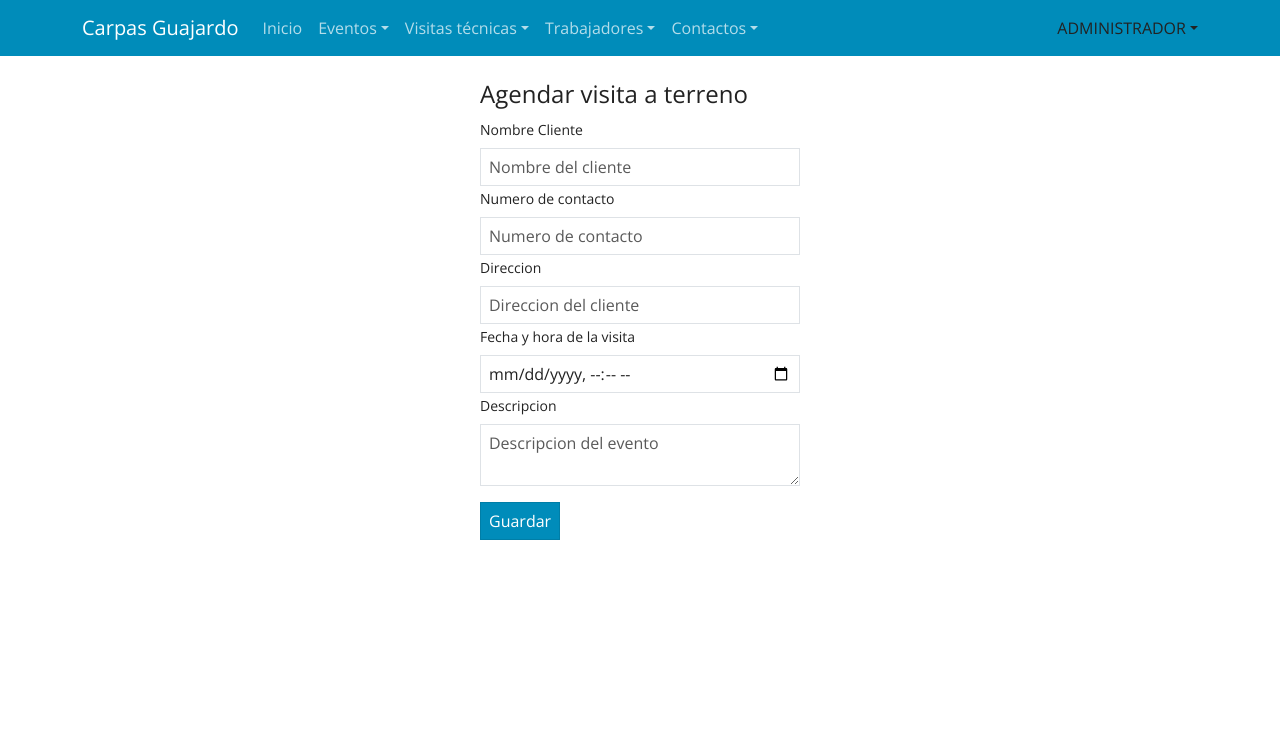
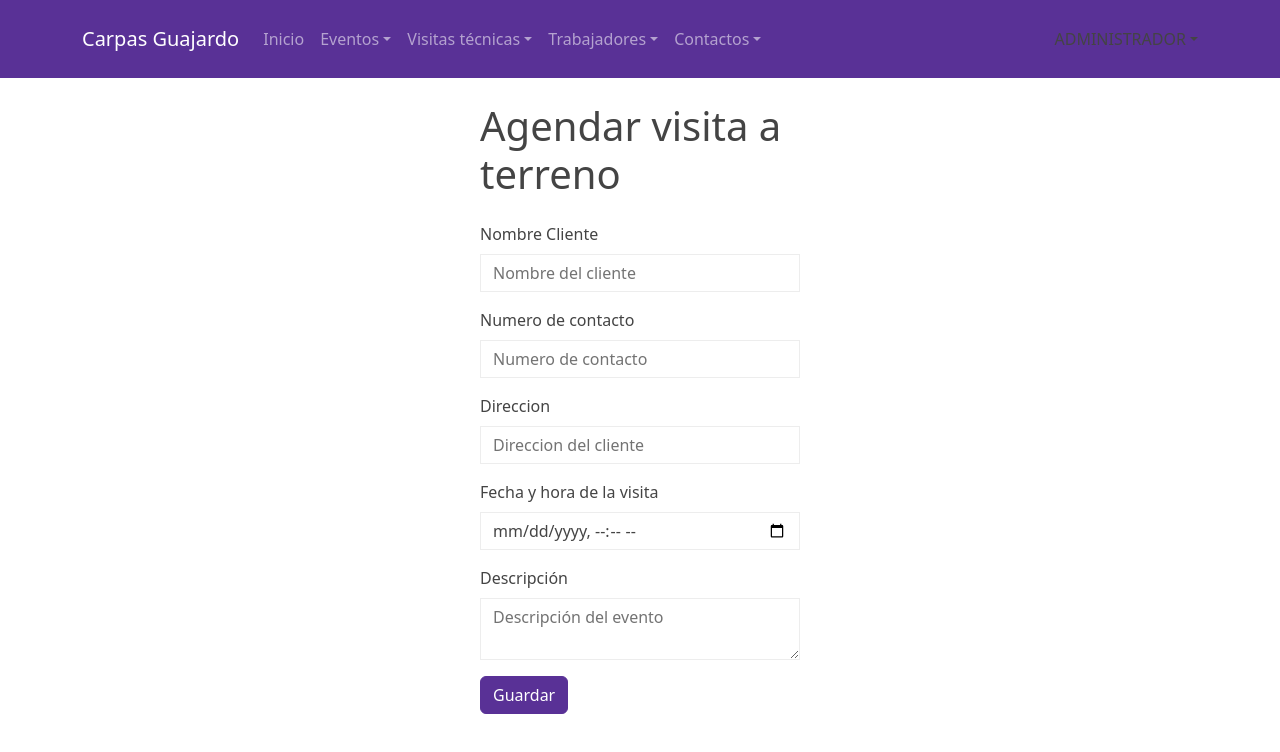
Before and after one commit to ShunZhouZ/CarpasGuajardo, a Next.js app: page /visitas-tecnicas/agendar-visita in a window 1280 px wide. Shown: the top 752 px of the page. Built offline with nearby package versions, Linux system fonts and the light colour scheme.

Commit message:
modificados:     pages/_app.js 	modificados:     pages/eventos/agendar-evento.js 	modificados:     pages/visitas-tecnicas/agendar-visita.js 	modificados:     styles/global.css

```diff
--- a/pages/_app.js
+++ b/pages/_app.js
@@ -1,6 +1,6 @@
 //configuraciones de todas las paginas
 import "bootstrap/dist/css/bootstrap.min.css";
-import "bootswatch/dist/yeti/bootstrap.min.css";
+import "bootswatch/dist/pulse/bootstrap.min.css";
 import "react-big-calendar/lib/css/react-big-calendar.css";
 import "../styles/global.css";
 import "../styles/form.css";
--- a/pages/visitas-tecnicas/agendar-visita.js
+++ b/pages/visitas-tecnicas/agendar-visita.js
@@ -34,13 +34,13 @@ export function Form_(props) {
 	return (
 		<div className="d-flex justify-content-center">
 			<Form className="mx-5 w-25" onSubmit={handleSubmit}>
-				<h4>Agendar visita a terreno</h4>
+				<h1>Agendar visita a terreno</h1>
 				<Form.Group>
-					<Form.Label>Nombre Cliente </Form.Label>
+					<Form.Label className="mt-3">Nombre Cliente </Form.Label>
 					<Form.Control type="text" value={nombre_cliente} onChange={(ev) => setnombre_cliente(ev.target.value)} name="nombre_cliente" id="nombres" placeholder="Nombre del cliente" />
 				</Form.Group>
 				<Form.Group>
-					<Form.Label>Numero de contacto </Form.Label>
+					<Form.Label className="mt-3">Numero de contacto </Form.Label>
 					<Form.Control
 						type="text"
 						value={numero_contacto_cliente}
@@ -51,7 +51,7 @@ export function Form_(props) {
 					/>
 				</Form.Group>
 				<Form.Group>
-					<Form.Label>Direccion </Form.Label>
+					<Form.Label className="mt-3">Direccion </Form.Label>
 					<Form.Control
 						type="text"
 						value={direccion_cliente}
@@ -62,11 +62,11 @@ export function Form_(props) {
 					/>
 				</Form.Group>
 				<Form.Group>
-					<Form.Label>Fecha y hora de la visita </Form.Label>
+					<Form.Label className="mt-3">Fecha y hora de la visita </Form.Label>
 					<Form.Control name="fecha_hora_visita_terreno" value={fecha_hora_visita_terreno} onChange={(ev) => setfecha_hora_visita_terreno(ev.target.value)} type="datetime-local" />
 				</Form.Group>
 				<Form.Group>
-					<Form.Label>Descripcion </Form.Label>
+					<Form.Label className="mt-3">Descripción </Form.Label>
 					<Form.Control
 						as="textarea"
 						type="text"
@@ -74,7 +74,7 @@ export function Form_(props) {
 						onChange={(ev) => setdescripcion(ev.target.value)}
 						name="descripcion"
 						id="descripcion"
-						placeholder="Descripcion del evento"
+						placeholder="Descripción del evento"
 					/>
 				</Form.Group>
 				<div className="mt-3">
--- a/styles/global.css
+++ b/styles/global.css
@@ -1,5 +1,5 @@
 
-@import "bootswatch/dist/yeti/bootstrap.min.css";
+@import "bootswatch/dist/pulse/bootstrap.min.css";
 @import "react-big-calendar/lib/css/react-big-calendar.css";
 
 
@@ -9,15 +9,15 @@
   box-shadow: none;
   margin: 0;
   padding: 2px 5px;
-  background-color: #89d9c0;
+  background-color: #a99edb ;
   border-radius: 5px;
-  color: #fff;
+  color: white;
   cursor: pointer;
   width: 100%;
   text-align: left;
 }
 .rbc-day-slot .rbc-event, .rbc-day-slot .rbc-background-event {
-  border: 1px solid  #1aab7d;
+  border: 1px solid  #8272cb;
   display: flex;
   max-height: 100%;
   min-height: 20px;
@@ -27,11 +27,11 @@
   position: absolute;
 }
 .rbc-event.rbc-selected, .rbc-day-slot .rbc-selected.rbc-background-event {
-  background-color: #67b79e;
+  background-color: #9284d2;
 }
 
 .rbc-today {
-  background-color:#daf0e9;
+  background-color:#e5e1f4;
 }
 
 .button-group {
```
Also changed, not shown: pages/eventos/agendar-evento.js (+5 -5 lines).
